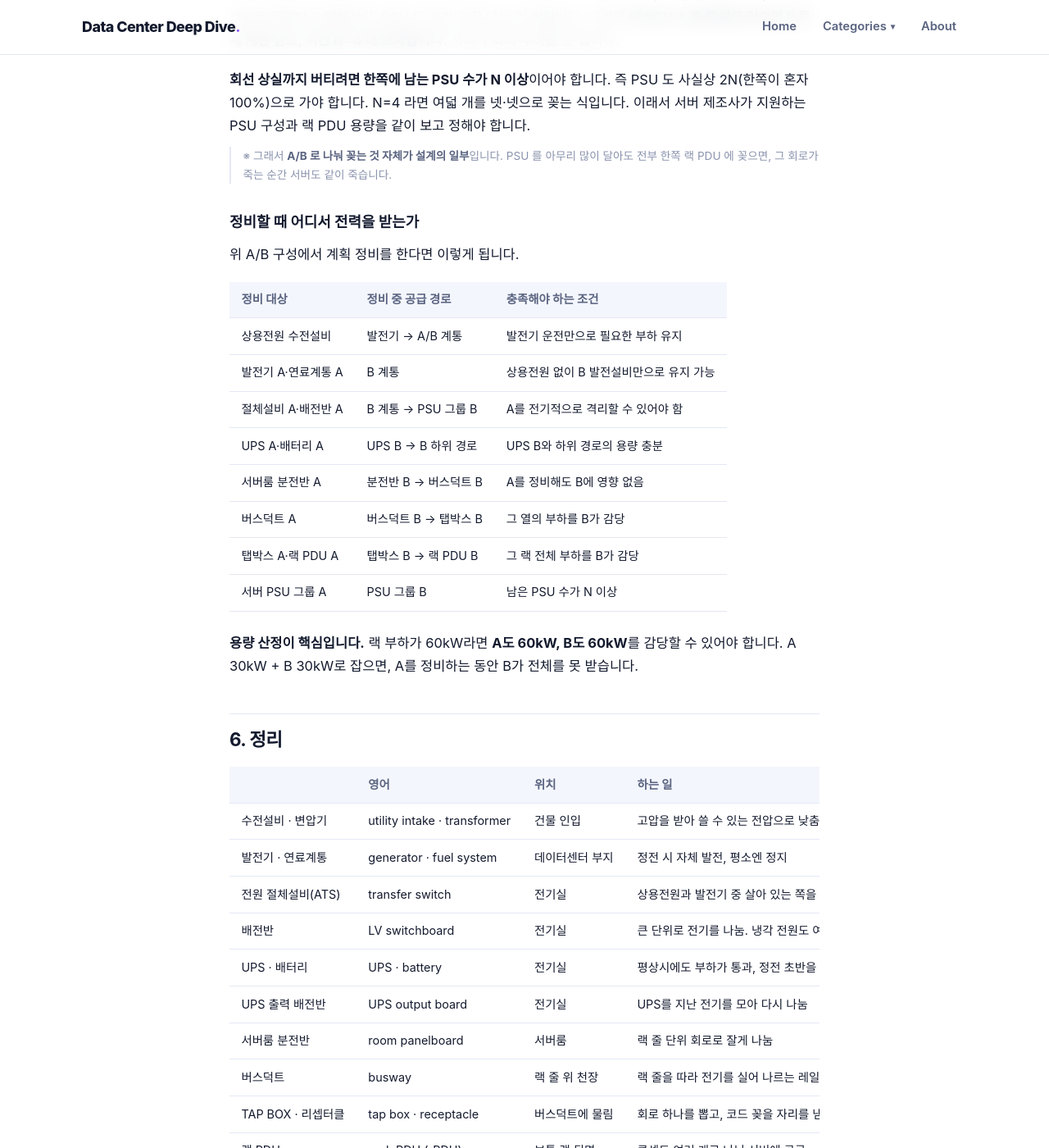
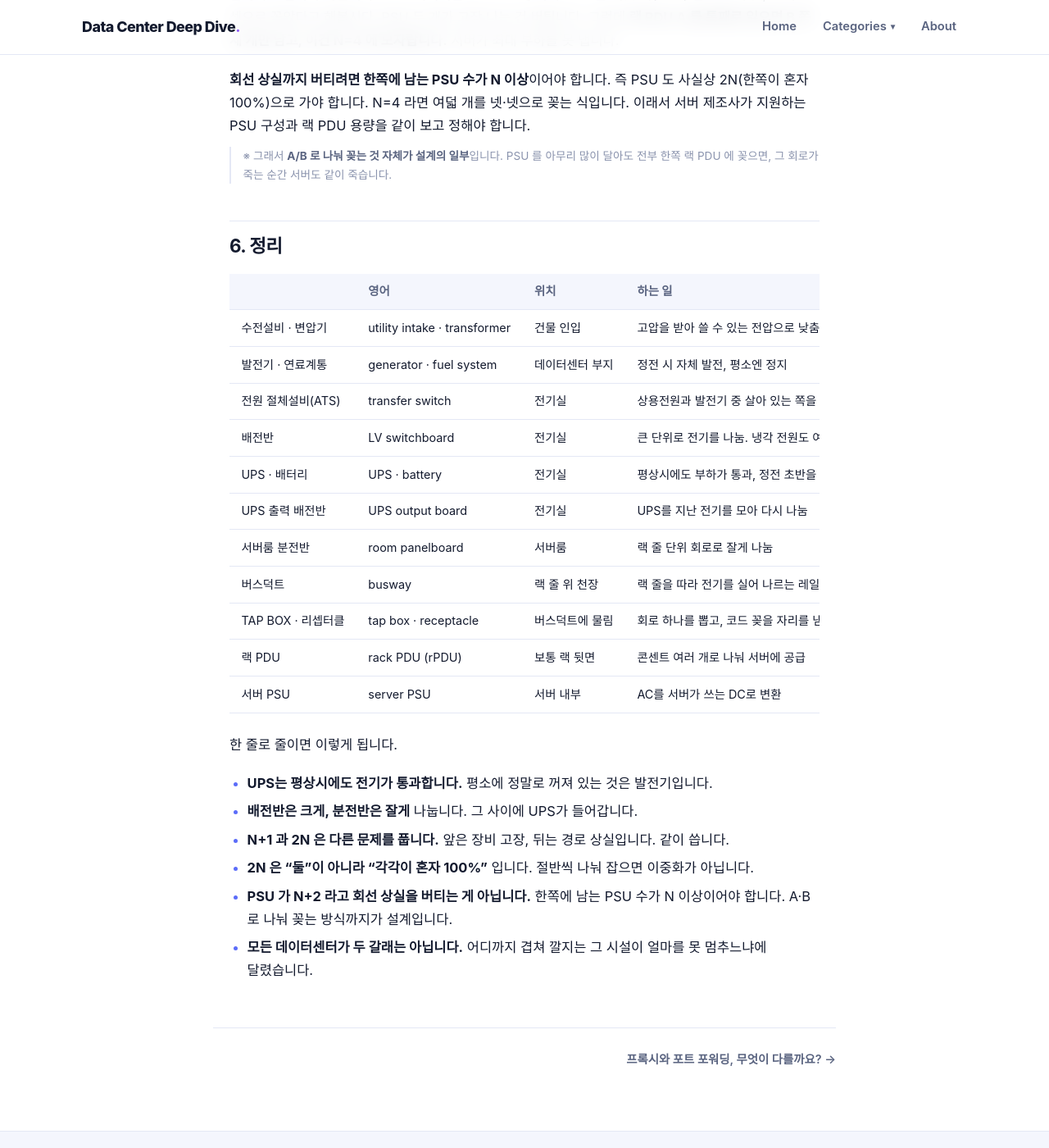
Before and after one commit to ssyrc/ssyrc.github.io, a Jekyll site: the page built from _posts/ko/2026-10-01-datacenter-power-supply.md, in a window 1280 px wide and 1400 px high, scrolled down 9880 px. Shown: the whole window at 82% size. Built offline with Jekyll 4.4.1, drawn with Linux system fonts in a browser that asks for light colours; some web fonts are replaced.

Commit message:
Drop the planned-maintenance table
Eight rows walking each component through "who feeds the load while this
one is out" restated what the A/B section had already shown, one stage at
a time. Section 5 now ends on the PSU example.

The capacity point the table closed on — size each side for the whole
load, not half each — is already made where 2N is defined.

Co-Authored-By: Claude Opus 5 <noreply@anthropic.com>
Claude-Session: https://claude.ai/code/session_01At6mD3wUXNXJZn78ZeJBtt

```diff
--- a/_posts/ko/2026-10-01-datacenter-power-supply.md
+++ b/_posts/ko/2026-10-01-datacenter-power-supply.md
@@ -248,24 +248,6 @@ PSU 를 여섯 개(N+2) 달고 A 에 셋, B 에 셋으로 꽂았다고 해봅시
 전부 한쪽 랙 PDU 에 꽂으면, 그 회로가 죽는 순간 서버도 같이 죽습니다.
 {: .note}
 
-### 정비할 때 어디서 전력을 받는가
-
-위 A/B 구성에서 계획 정비를 한다면 이렇게 됩니다.
-
-| 정비 대상 | 정비 중 공급 경로 | 충족해야 하는 조건 |
-| --- | --- | --- |
-| 상용전원 수전설비 | 발전기 → A/B 계통 | 발전기 운전만으로 필요한 부하 유지 |
-| 발전기 A·연료계통 A | B 계통 | 상용전원 없이 B 발전설비만으로 유지 가능 |
-| 절체설비 A·배전반 A | B 계통 → PSU 그룹 B | A를 전기적으로 격리할 수 있어야 함 |
-| UPS A·배터리 A | UPS B → B 하위 경로 | UPS B와 하위 경로의 용량 충분 |
-| 서버룸 분전반 A | 분전반 B → 버스덕트 B | A를 정비해도 B에 영향 없음 |
-| 버스덕트 A | 버스덕트 B → 탭박스 B | 그 열의 부하를 B가 감당 |
-| 탭박스 A·랙 PDU A | 탭박스 B → 랙 PDU B | 그 랙 전체 부하를 B가 감당 |
-| 서버 PSU 그룹 A | PSU 그룹 B | 남은 PSU 수가 N 이상 |
-
-**용량 산정이 핵심입니다.** 랙 부하가 60kW라면 **A도 60kW, B도 60kW**를 감당할 수
-있어야 합니다. A 30kW + B 30kW로 잡으면, A를 정비하는 동안 B가 전체를 못 받습니다.
-
 ## 6. 정리
 
 | | 영어 | 위치 | 하는 일 |
```
